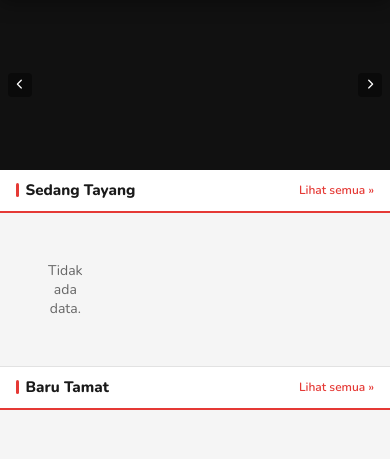
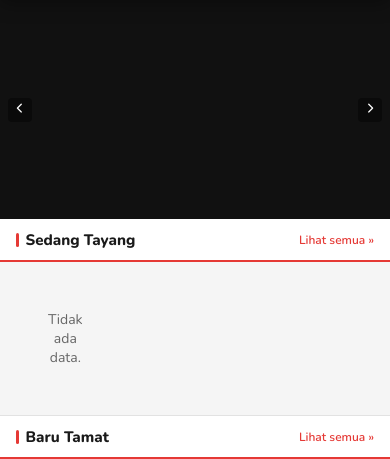
Before and after one commit to RMBLOGG/Aniryu, a Flask app: page / in a window 390 px wide. Shown: the part 57-516 px from the top of the page. Run offline with Flask 3, Linux system fonts and the light colour scheme; data that the repository does not hold is empty.

Commit message:
Add files via upload

```diff
--- a/static/css/main.css
+++ b/static/css/main.css
@@ -172,7 +172,7 @@ button { border: none; background: none; cursor: pointer; font-family: inherit;
 /* ── Hero Slider ────────────────────────────────────────────── */
 .hero-slider {
   position: relative; width: 100%; overflow: hidden;
-  background: #111; aspect-ratio: 16/5; max-height: 220px;
+  background: #111; aspect-ratio: 16/9;
 
 }
 .hero-track {
@@ -513,7 +513,7 @@ button { border: none; background: none; cursor: pointer; font-family: inherit;
   .detail-poster { width: 140px; }
   .detail-meta { grid-template-columns: 1fr; }
   .watch-layout { display: block; }
-  .hero-slider { aspect-ratio: 16/6; max-height: 190px; }
+  .hero-slider { aspect-ratio: 16/9; }
   .hero-title { font-size: 0.88rem; }
   .hero-content { padding: 0.6rem 0.85rem 0.75rem; }
   .footer-inner { grid-template-columns: 1fr; gap: 1.5rem; padding: 1.75rem 1.25rem 1rem; }
@@ -530,7 +530,7 @@ button { border: none; background: none; cursor: pointer; font-family: inherit;
   .detail-title { font-size: 1rem; word-break: break-word; }
   .meta-val { word-break: break-word; }
   .search-dropdown { width: calc(100vw - 2rem); right: 0; }
-  .hero-slider { aspect-ratio: 16/7; max-height: 170px; }
+  .hero-slider { aspect-ratio: 16/9; }
   .hero-title { font-size: 0.82rem; }
   .hero-btn { width: 24px; height: 24px; font-size: 0.65rem; }
 }
```
